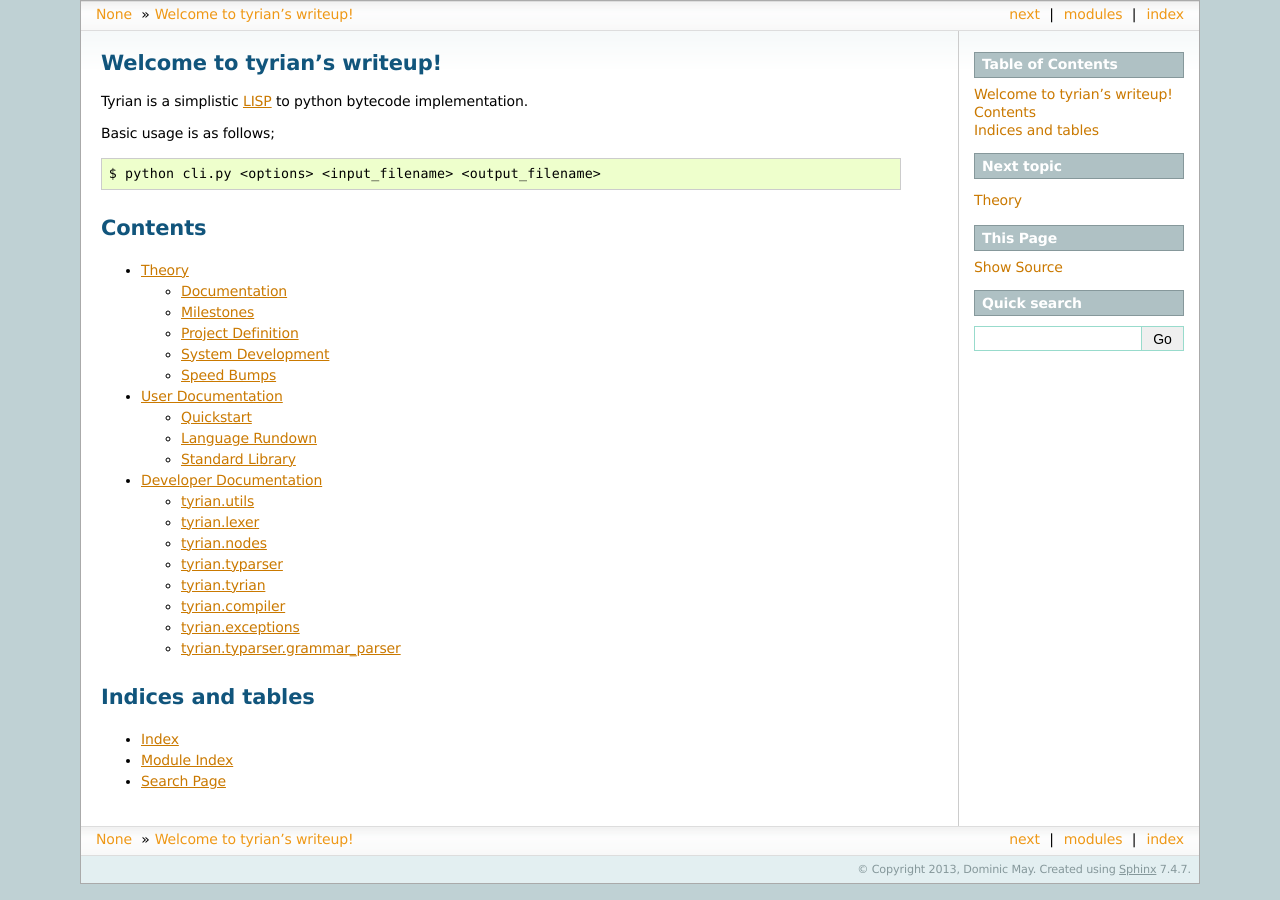
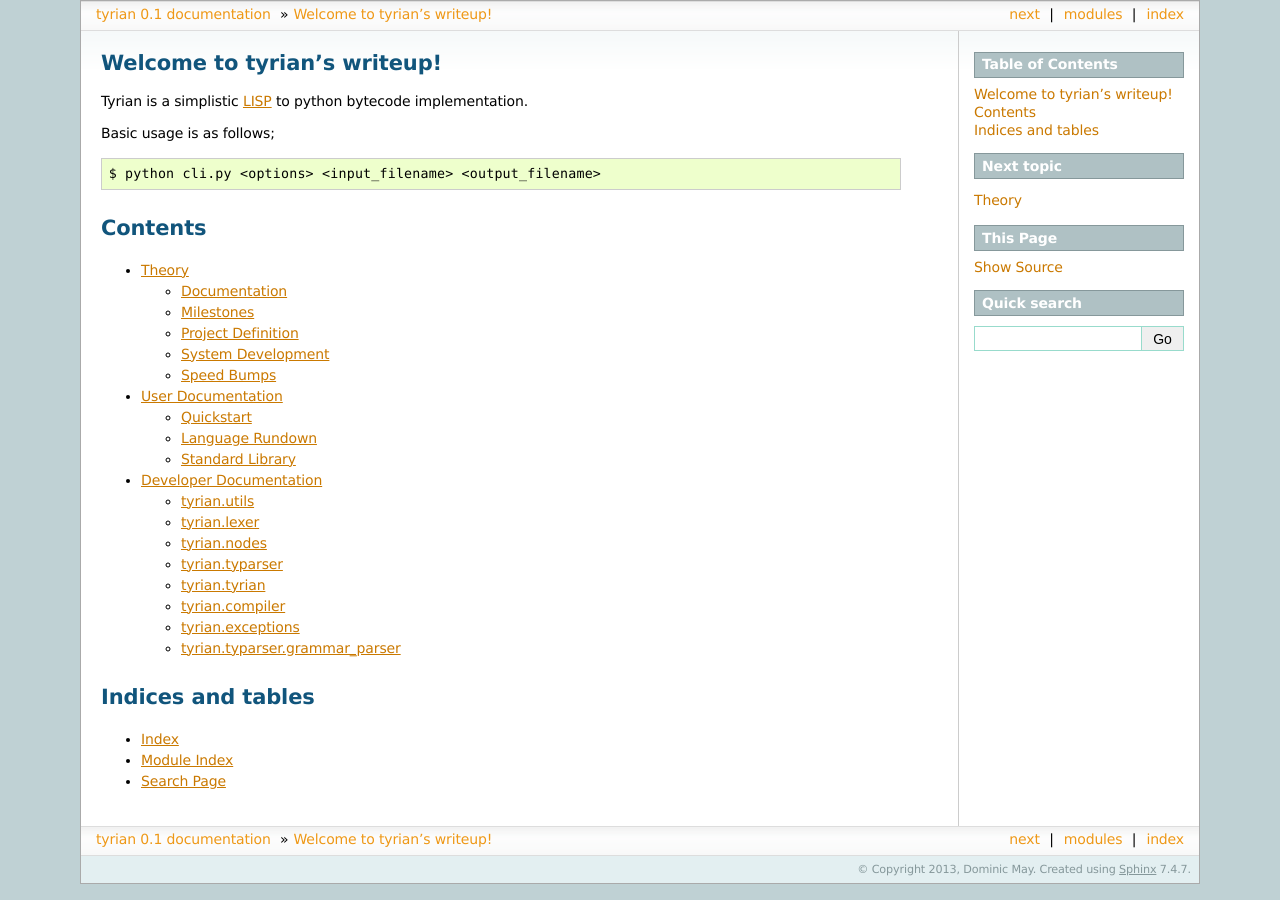
Before and after one commit to Mause/tyrian, a Sphinx documentation site: the page built from docs/source/index.rst, in a window 1280 px wide. Built offline with Sphinx 7.4.7, drawn with Linux system fonts in a browser that asks for light colours; formulas are drawn with MathJax 3.

Commit message:
Er, yeah, default title

```diff
--- a/docs/source/conf.py
+++ b/docs/source/conf.py
@@ -123,7 +123,7 @@ html_theme_options = {
 
 # The name for this set of Sphinx documents.  If None, it defaults to
 # "<project> v<release> documentation".
-html_title = None
+# html_title = None
 
 # A shorter title for the navigation bar.  Default is the same as html_title.
 #html_short_title = None
```
